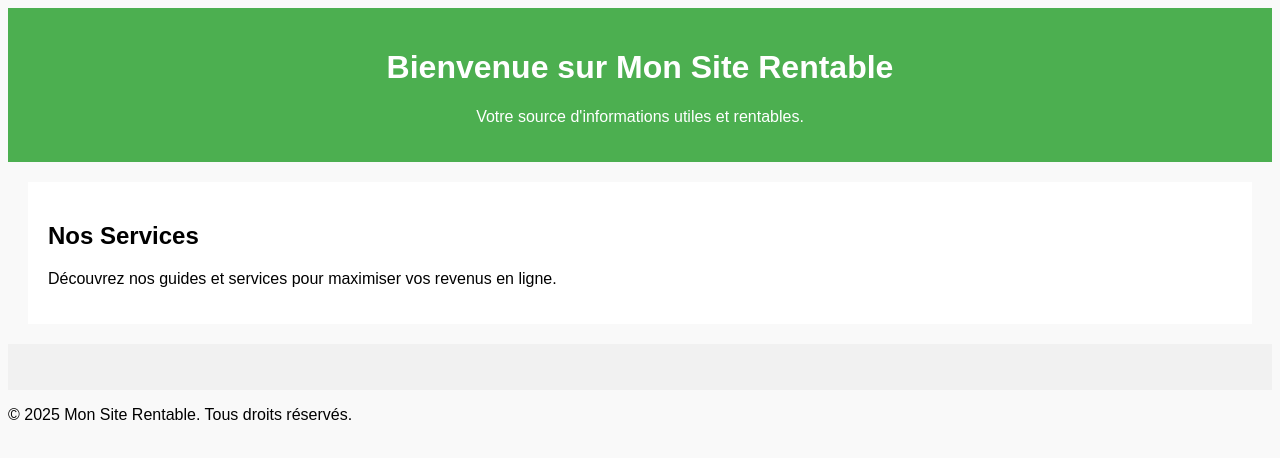
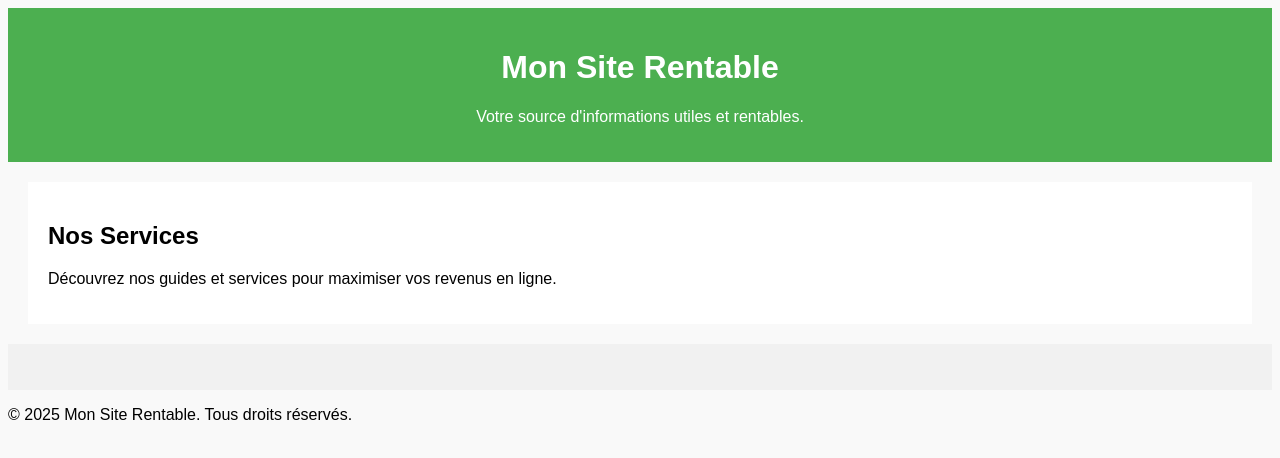
Before and after one commit to NarcisseMaickel/mon-site-rentable, a plain HTML site: page index.html in a window 1280 px wide. Drawn offline with Linux system fonts and the light colour scheme.

Commit message:
Update index.html

```diff
--- a/index.html
+++ b/index.html
@@ -11,7 +11,7 @@
 </head>
 <body>
     <header>
-        <h1>Bienvenue sur Mon Site Rentable</h1>
+        <h1> Mon Site Rentable</h1>
         <p>Votre source d'informations utiles et rentables.</p>
     </header>
 
```
